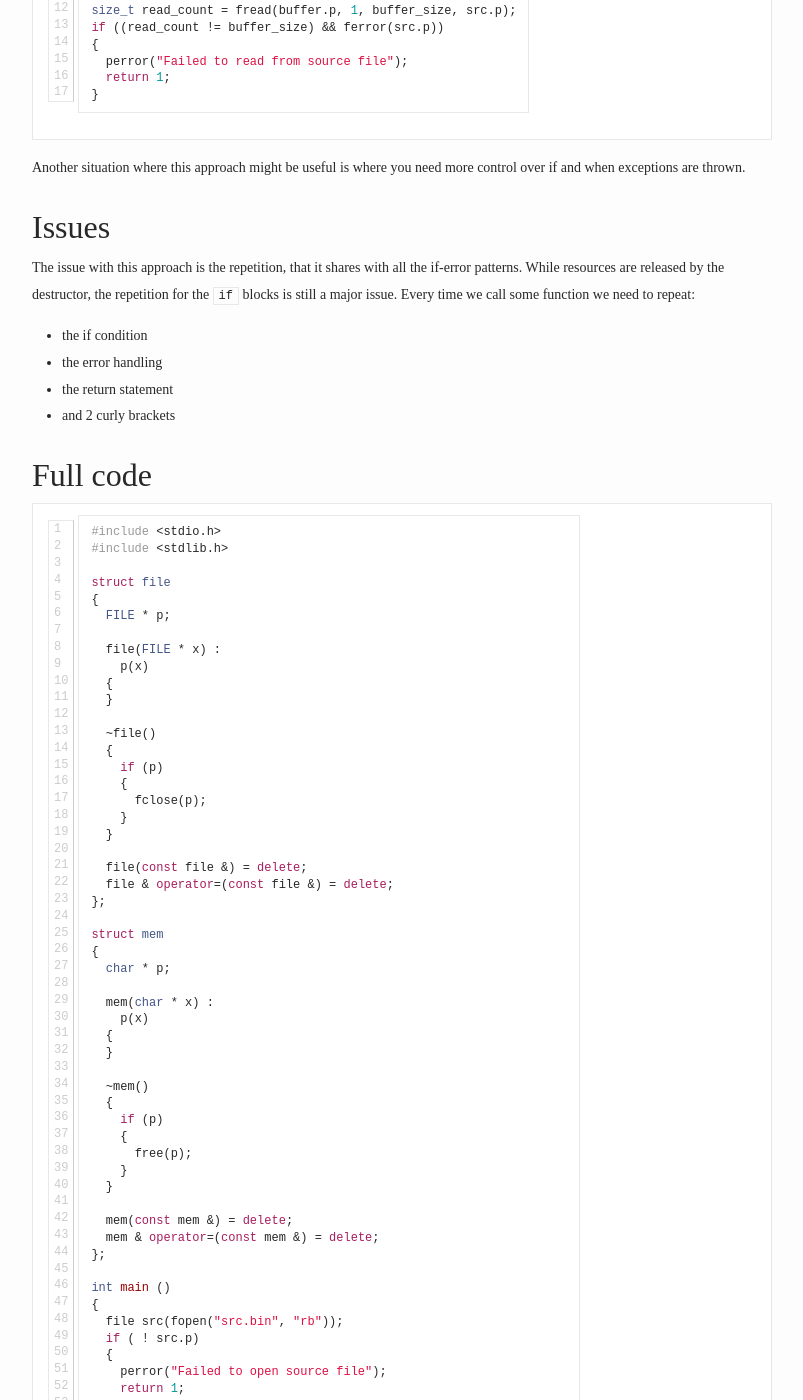
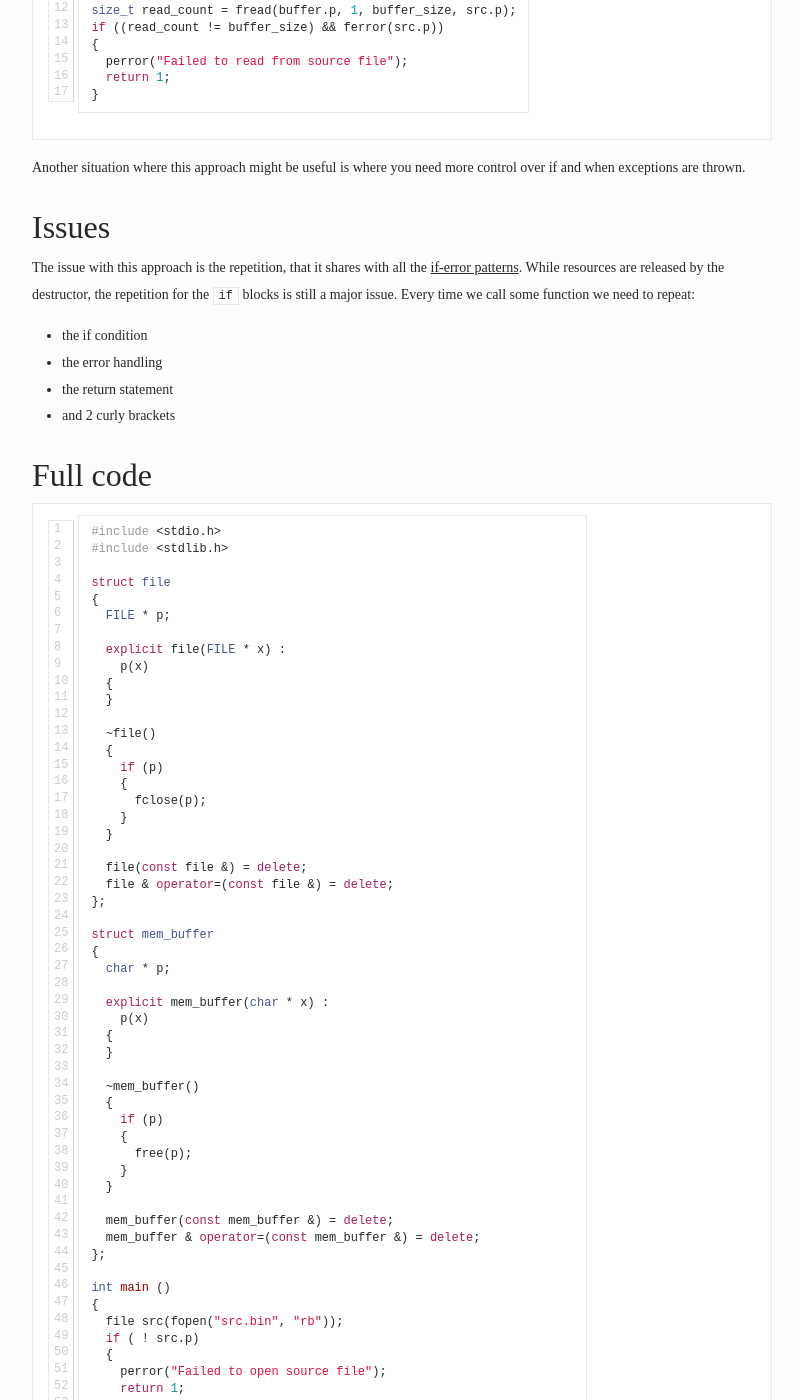
Before and after one commit to bajamircea/bajamircea.github.io, a Jekyll site: the page built from _posts/2015-03-22-slim-raii.markdown, in a window 1280 px wide and 1400 px high, scrolled down 1283 px. Shown: the whole window, without its empty margins (238-1041 px from the left). Built offline with Jekyll 4.4.1, drawn with Linux system fonts in a browser that asks for light colours; nearby versions of some CDN libraries; some of the changed text lies outside the part shown.

Commit message:
Fat RAII code

```diff
--- a/_posts/2015-03-22-slim-raii.markdown
+++ b/_posts/2015-03-22-slim-raii.markdown
@@ -35,7 +35,7 @@ struct file
 {
   FILE * p;
 
-  file(FILE * x) :
+  explicit file(FILE * x) :
     p(x)
   {
   }
@@ -79,9 +79,9 @@ control over if and when exceptions are thrown.
 ## Issues
 
 The issue with this approach is the repetition, that it shares with all the
-if-error patterns. While resources are released by the destructor, the
-repetition for the `if` blocks is still a major issue. Every time we call some
-function we need to repeat:
+[if-error patterns][if-error-goto]. While resources are released by the
+destructor, the repetition for the `if` blocks is still a major issue. Every
+time we call some function we need to repeat:
 
 - the if condition
 - the error handling
@@ -99,7 +99,7 @@ struct file
 {
   FILE * p;
 
-  file(FILE * x) :
+  explicit file(FILE * x) :
     p(x)
   {
   }
@@ -116,16 +116,16 @@ struct file
   file & operator=(const file &) = delete;
 };
 
-struct mem
+struct mem_buffer
 {
   char * p;
 
-  mem(char * x) :
+  explicit mem_buffer(char * x) :
     p(x)
   {
   }
 
-  ~mem()
+  ~mem_buffer()
   {
     if (p)
     {
@@ -133,8 +133,8 @@ struct mem
     }
   }
 
-  mem(const mem &) = delete;
-  mem & operator=(const mem &) = delete;
+  mem_buffer(const mem_buffer &) = delete;
+  mem_buffer & operator=(const mem_buffer &) = delete;
 };
 
 int main ()
@@ -154,7 +154,7 @@ int main ()
   }
 
   const size_t buffer_size = 1024;
-  mem buffer(reinterpret_cast<char *>(malloc(buffer_size)));
+  mem_buffer buffer(reinterpret_cast<char *>(malloc(buffer_size)));
   if ( ! buffer.p)
   {
     fputs("Failed to allocate buffer\n", stderr);
@@ -190,8 +190,8 @@ int main ()
 
 ## Summary
 
-Use it as a **stopgap measure** while learning a C API, to ensure resources are
-released.
+Use it as a **stopgap measure** to ensure resources are released while learning
+a C API.
 
 [copy-file]:     {% post_url 2015-03-12-copy-file-no-error %}
 [if-error-goto]:     {% post_url 2015-03-15-if-error-goto %}
```
Also changed, not shown: _posts/2015-03-23-fat-raii.markdown (added, +222 -0 lines).
